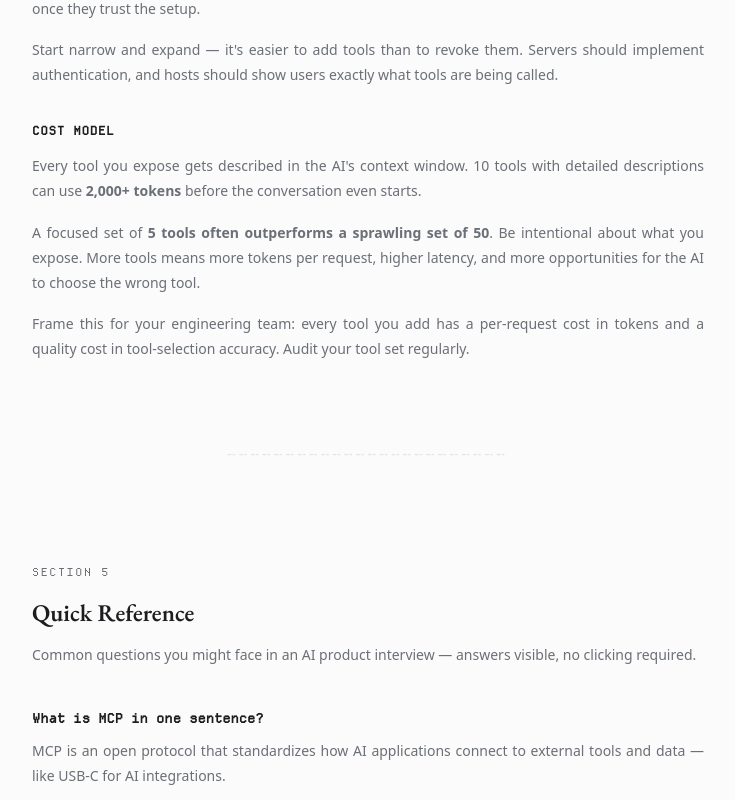
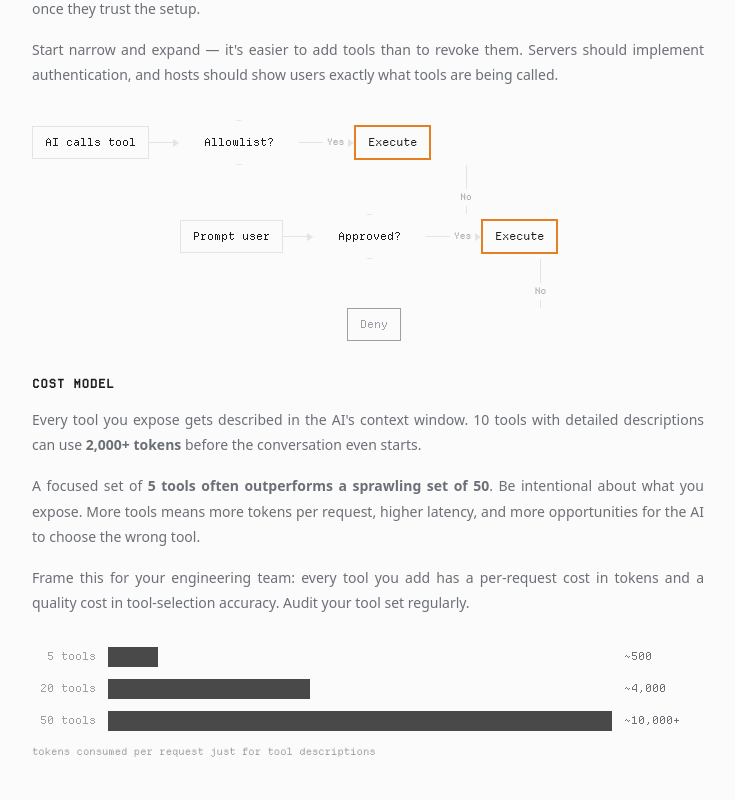
Before and after one commit to juangadm/ai-for-normies, a Next.js app: page /mcp in a window 1280 px wide. Shown: the part 7480-8280 px from the top of the page, without its empty margins (296-1031 px from the left). Built offline with nearby package versions, Linux system fonts and the light colour scheme.

Commit message:
Integrate SecurityFlow and TokenCostVisual into Decisions

```diff
--- a/components/mcp/Decisions.tsx
+++ b/components/mcp/Decisions.tsx
@@ -1,4 +1,6 @@
 import { SectionCard } from "@/components/layout/SectionCard";
+import { SecurityFlow } from "./diagrams/SecurityFlow";
+import { TokenCostVisual } from "./diagrams/TokenCostVisual";
 
 export function Decisions() {
   return (
@@ -81,6 +83,7 @@ export function Decisions() {
             users exactly what tools are being called.
           </p>
         </div>
+        <SecurityFlow />
       </div>
 
       {/* Cost Model */}
@@ -105,6 +108,7 @@ export function Decisions() {
             tool set regularly.
           </p>
         </div>
+        <TokenCostVisual />
       </div>
     </SectionCard>
   );
```
